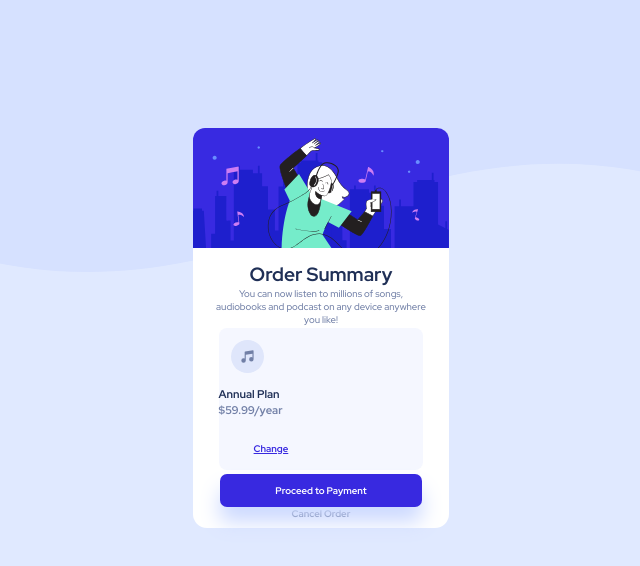
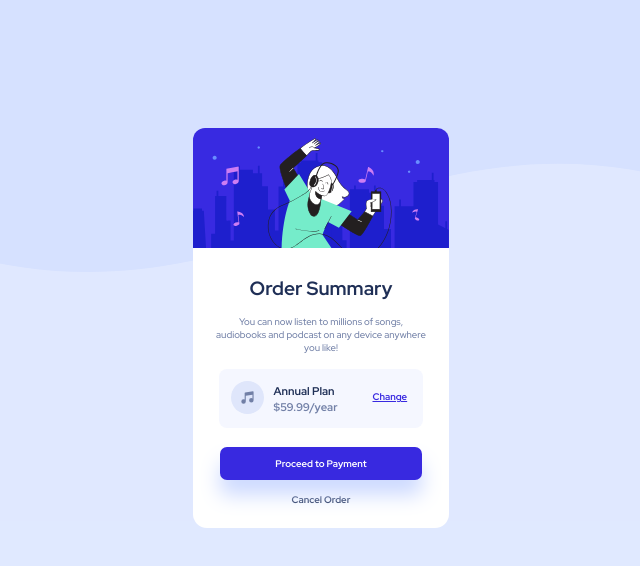
Before and after one commit to Karlof99/order-summary-card, a plain HTML site: page index.html in a window 1280 px wide. Shown: the whole page, without its empty margins (319-959 px from the left). Drawn offline with Linux system fonts and the light colour scheme.

Commit message:
Adding flexbox to .info

```diff
--- a/styles.css
+++ b/styles.css
@@ -2,8 +2,8 @@ body {
  background-color: hsl(224, 100%, 94%);
  font-family: "red hat display";
  margin: auto;
- height: 100vh;
-
+ min-height: 100vh;
+ display: flex;
 }
 
 main {
@@ -13,23 +13,21 @@ main {
  position: absolute;
  top: 16%;
  left: 40%;
-
-
  border-radius: 14px;
  display: flex;
  flex-direction: column;
  align-items: center;
  justify-content: space-between;
-
 }
 
 .background-desktop {
-
  width: 70%;
  height: auto;
  position: relative;
-
  left: 15%;
+ background: no-repeat top center;
+ background-size: contain;
+ background-color: #E0E8FF;
 }
 
 .hero {
@@ -75,6 +73,8 @@ h3 {
  margin-bottom: 5px;
  padding-top: 5px;
  padding-bottom: 5px;
+ display: flex;
+ flex-direction: row;
 }
 
 .icon-music {
@@ -149,12 +149,12 @@ h3 {
  height: 80%;
  border-radius: 18px;
 }
+
 .background-desktop {
  top: 0;
  left: 0;
  width: 100%;
  height: 300px;
-
 }
 
 h1 {
@@ -204,5 +204,4 @@ p {
 .price {
  font-size: .8rem;
 }
-
 }
```
Lines whose indentation alone changed are shown as unchanged.
